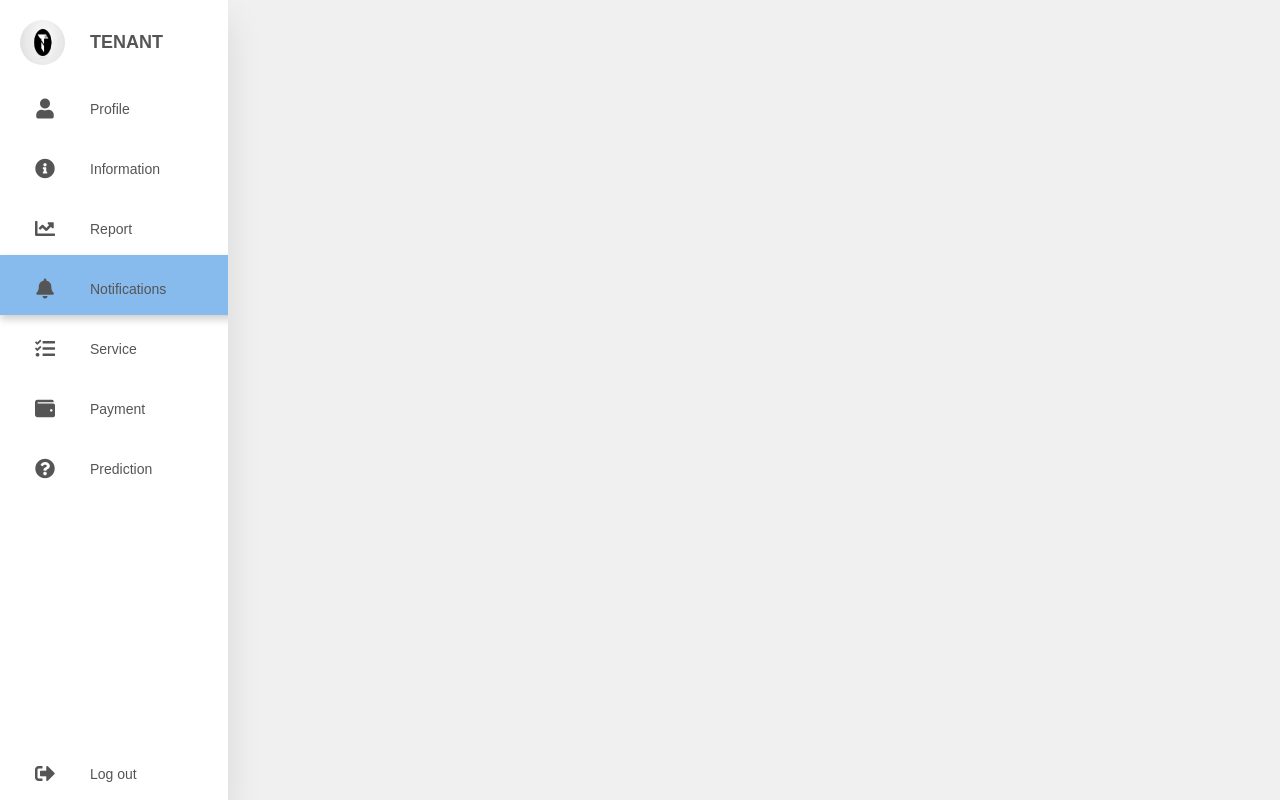
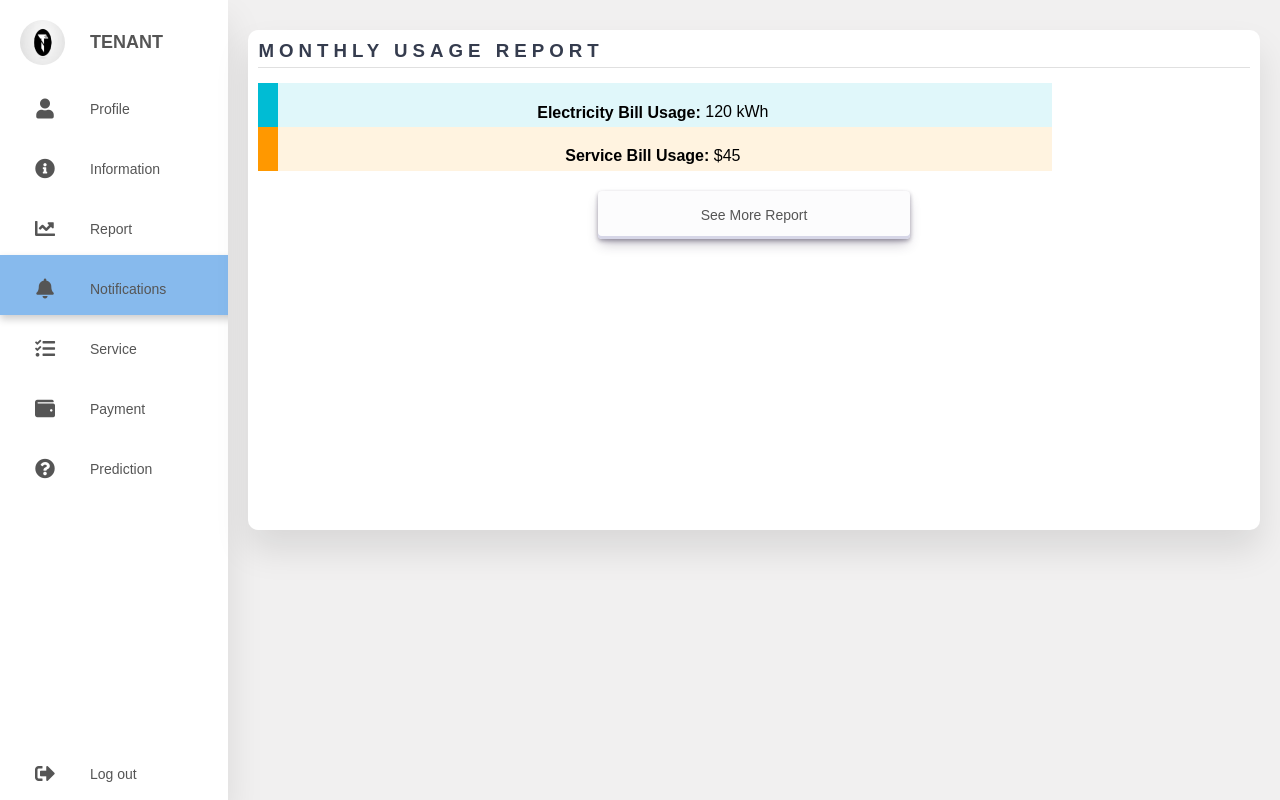
Before and after one commit to hasibhasan-github/IUB_CSE307_SystemAnalysisAndDesign_Tenant_Management_System_MachineLearning_Based_PredictiveApproach, a Flask app: page /noti in a window 1280 px wide. Run offline with Flask 3, Linux system fonts and the light colour scheme; the visitor is signed in with stand-in values (Sample User, id 1).

Commit message:
@hasibhasan-github

```diff
--- a/Tenant_Management_System/website/templates/noti.html
+++ b/Tenant_Management_System/website/templates/noti.html
@@ -16,6 +16,52 @@ Notifications
 {% endblock %}
 
 {% block noti1 %}
+
+
+<div class="course-box">
+
+    <div class="wrapper">
+    <div class="right">
+      <div class="info">
+          <h3>Monthly Usage Report</h3>
+          <div class="info_data">
+
+
+                            <!-- Electricity Bill Notification -->
+                            <div class="notification alert alert-info" style="background-color: #e0f7fa; border-left: 20px solid #00bcd4; width: 80%; height: 20%; text-align: center; padding-top: 20px;">
+                                <strong style="vertical-align: middle;" >Electricity Bill Usage:</strong> <span>120 kWh</span>
+                                <button type="button" class="btn-close" data-bs-dismiss="alert" aria-label="Close"></button>
+                            </div>
+
+
+          </div>
+
+          <div class="info_data">
+
+
+            <!-- Electricity Bill Notification -->
+            <div class="notification alert alert-warning" style="background-color: #fff3e0; border-left: 20px solid #ff9800;  width: 80%; height: 20%; text-align: center; padding-top: 20px;">
+                <strong>Service Bill Usage:</strong> <span>$45</span>
+                <button type="button" class="btn-close" data-bs-dismiss="alert" aria-label="Close"></button>
+            </div>
+
+
+</div>
+
+
+
+
+    </div>
+  </div>
+  <button type="submit" class="button-30" style="display: block; margin: 0 auto; text-align: center;">
+    <a href="report1"> See More Report </a>
+  </button>
+  </div>
+  <!-- </section>
+
+  </section> -->
+
+  </div>
 
 
 
```
